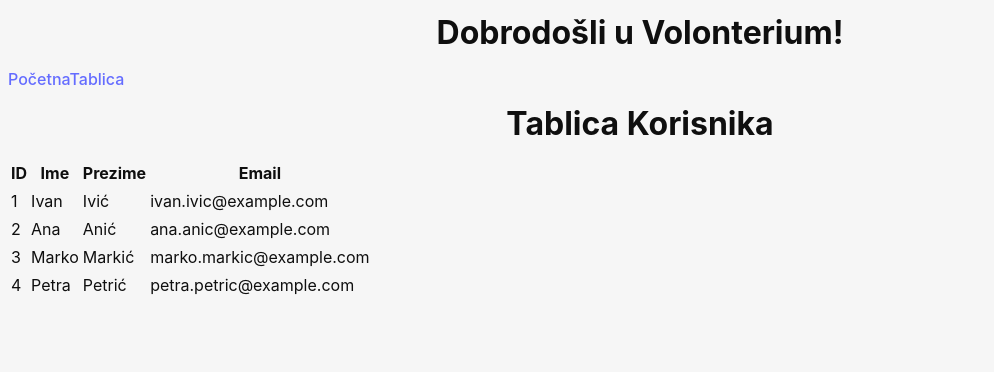
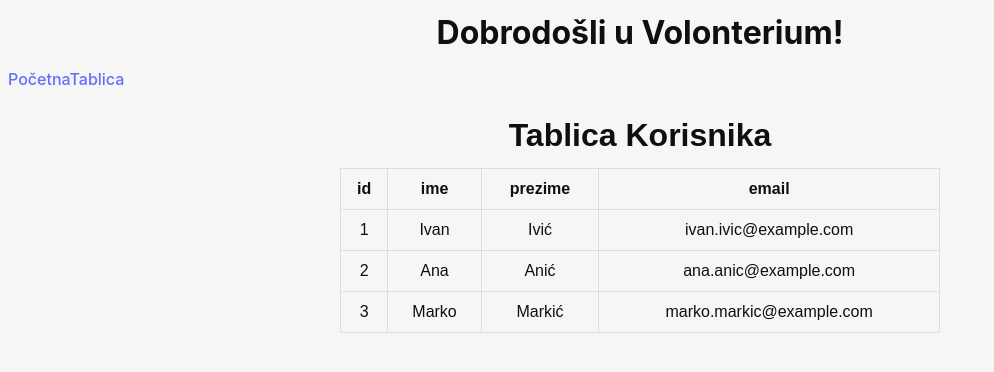
Before and after one commit to nrastija/Volonterium, a Vue app: page /table in a window 1280 px wide. Shown: the top 372 px of the page, without its empty margins (0-994 px from the left). Built offline with nearby package versions, Linux system fonts and the light colour scheme.

Commit message:
Implement mock table for future implementation with SQLite database

```diff
--- a/src/views/Table.vue
+++ b/src/views/Table.vue
@@ -4,18 +4,16 @@
       <table>
         <thead>
           <tr>
-            <th>ID</th>
-            <th>Ime</th>
-            <th>Prezime</th>
-            <th>Email</th>
+            <th v-for="(key, index) in columnKeys" :key="index">
+              {{ key }}
+            </th>
           </tr>
         </thead>
         <tbody>
-          <tr v-for="(korisnik, index) in korisnici" :key="index">
-            <td>{{ korisnik.id }}</td>
-            <td>{{ korisnik.ime }}</td>
-            <td>{{ korisnik.prezime }}</td>
-            <td>{{ korisnik.email }}</td>
+          <tr v-for="(korisnik, rowIndex) in korisnici" :key="rowIndex">
+            <td v-for="(value, colIndex) in korisnik" :key="colIndex">
+              {{ value }}
+            </td>
           </tr>
         </tbody>
       </table>
@@ -24,16 +22,44 @@
 
   <script>
 export default {
-    name: "App",
+  name: "DynamicTable",
   data() {
     return {
       korisnici: [
         { id: 1, ime: "Ivan", prezime: "Ivić", email: "ivan.ivic@example.com" },
         { id: 2, ime: "Ana", prezime: "Anić", email: "ana.anic@example.com" },
         { id: 3, ime: "Marko", prezime: "Markić", email: "marko.markic@example.com" },
-          { id: 4, ime: "Petra", prezime: "Petrić", email: "petra.petric@example.com" },
       ],
     };
   },
+  computed: {
+    columnKeys() {
+      return this.korisnici.length > 0 ? Object.keys(this.korisnici[0]) : [];
+    },
+  },
 };
 </script>
+
+<style>
+.table-container {
+  margin: 2rem auto;
+  max-width: 600px;
+  font-family: Arial, sans-serif;
+}
+
+table {
+  width: 100%;
+  border-collapse: collapse;
+}
+
+th, td {
+  border: 1px solid #ddd;
+  padding: 8px;
+  text-align: center;
+}
+
+td:hover {
+  background-color: rgba(242, 242, 242, 0.5);
+}
+
+</style>
```
Lines whose indentation alone changed are shown as unchanged.
